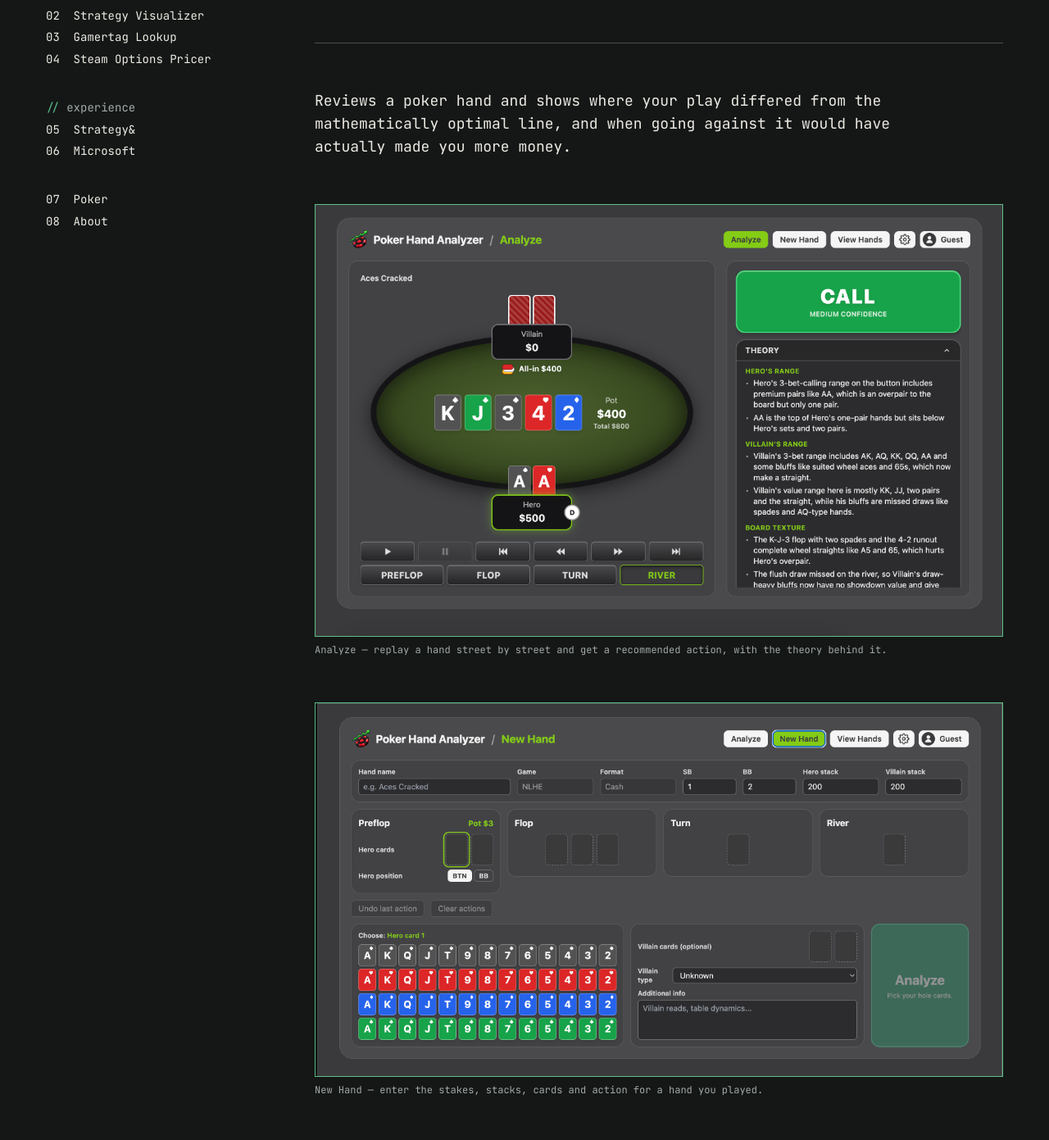
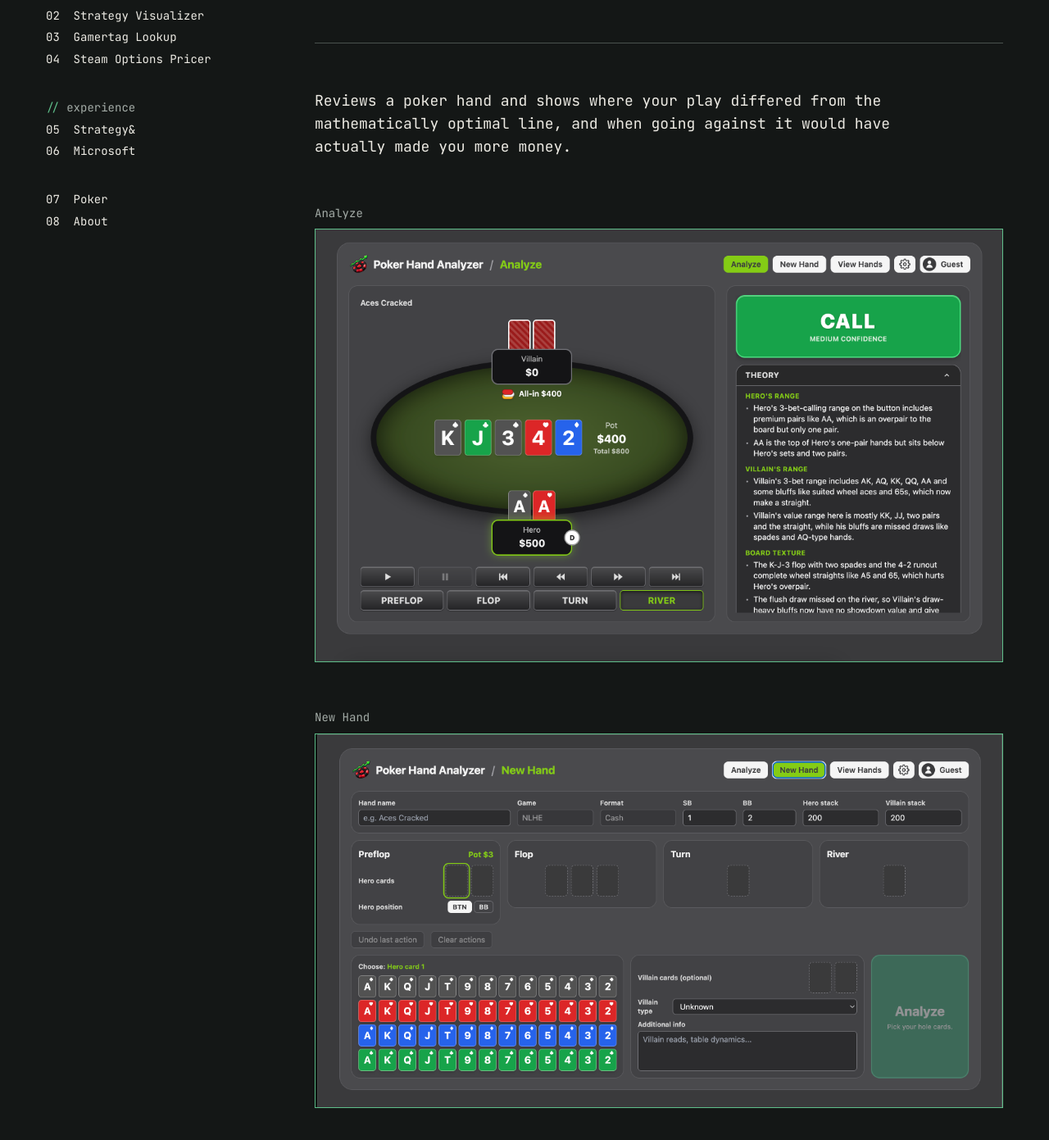
Before and after one commit to Qkarnsbboy/Website26, an Astro site: page /projects/poker-hand-analyzer in a window 1280 px wide. Shown: the part 166-1557 px from the top of the page at 82% size. Built offline with nearby package versions, Linux system fonts and the light colour scheme; Astro itself is replaced by a stand-in of ours.

Commit message:
Use short titles above project screenshots
- Replace the long captions with one-word titles
- Show each title above its screenshot, aligned left

Co-Authored-By: Claude Opus 5.5 <noreply@anthropic.com>

```diff
--- a/src/data/projects.ts
+++ b/src/data/projects.ts
@@ -4,10 +4,10 @@
 
 export type ProjectStatus = 'live' | 'wip' | 'planned';
 
-// One screenshot on a project page, with an optional line of text below it.
+// One screenshot on a project page, with an optional small title above it.
 export interface Screenshot {
   src: string;
-  caption?: string;
+  title?: string;
 }
 
 export interface Project {
@@ -28,15 +28,15 @@ export const projects: Project[] = [
     images: [
       {
         src: '/assets/Poker_Analyzer_App.png',
-        caption: 'Analyze — replay a hand street by street and get a recommended action, with the theory behind it.',
+        title: 'Analyze',
       },
       {
         src: '/assets/Poker_Analyzer_NewHand.png',
-        caption: 'New Hand — enter the stakes, stacks, cards and action for a hand you played.',
+        title: 'New Hand',
       },
       {
         src: '/assets/Poker_Analyzer_SavedHands.png',
-        caption: 'Saved Hands — search, filter and reopen every hand you have saved.',
+        title: 'Saved Hands',
       },
     ],
     status: 'live',
--- a/src/pages/projects/[slug].astro
+++ b/src/pages/projects/[slug].astro
@@ -45,18 +45,18 @@ if (project.status === 'live') {
 
   <p class="text-base md:text-lg leading-normal max-w-[720px]">{project.description}</p>
 
-  <!-- Every screenshot, each with its caption below -->
+  <!-- Every screenshot, each with a small title above it -->
   {project.images.map((image) => (
     <figure class="flex flex-col gap-2">
+      {image.title && (
+        <figcaption class="text-muted text-left">{image.title}</figcaption>
+      )}
       <img
         src={image.src}
-        alt={image.caption ?? `${project.title} screenshot`}
+        alt={image.title ? `${project.title}: ${image.title}` : `${project.title} screenshot`}
         loading="lazy"
         class={`w-full h-auto border ${imageBorderClass}`}
       />
-      {image.caption && (
-        <figcaption class="text-muted text-xs">{image.caption}</figcaption>
-      )}
     </figure>
   ))}
 
```
